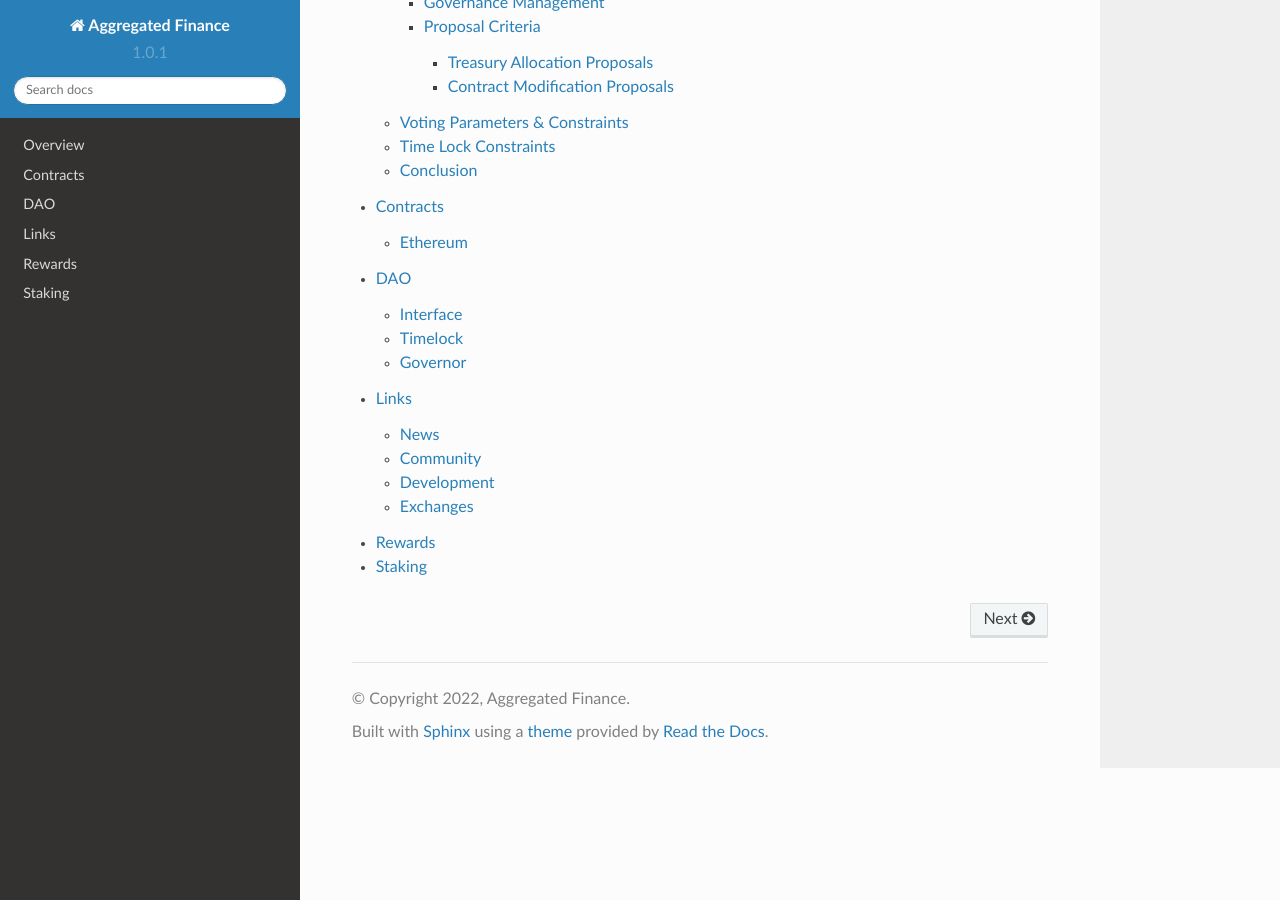
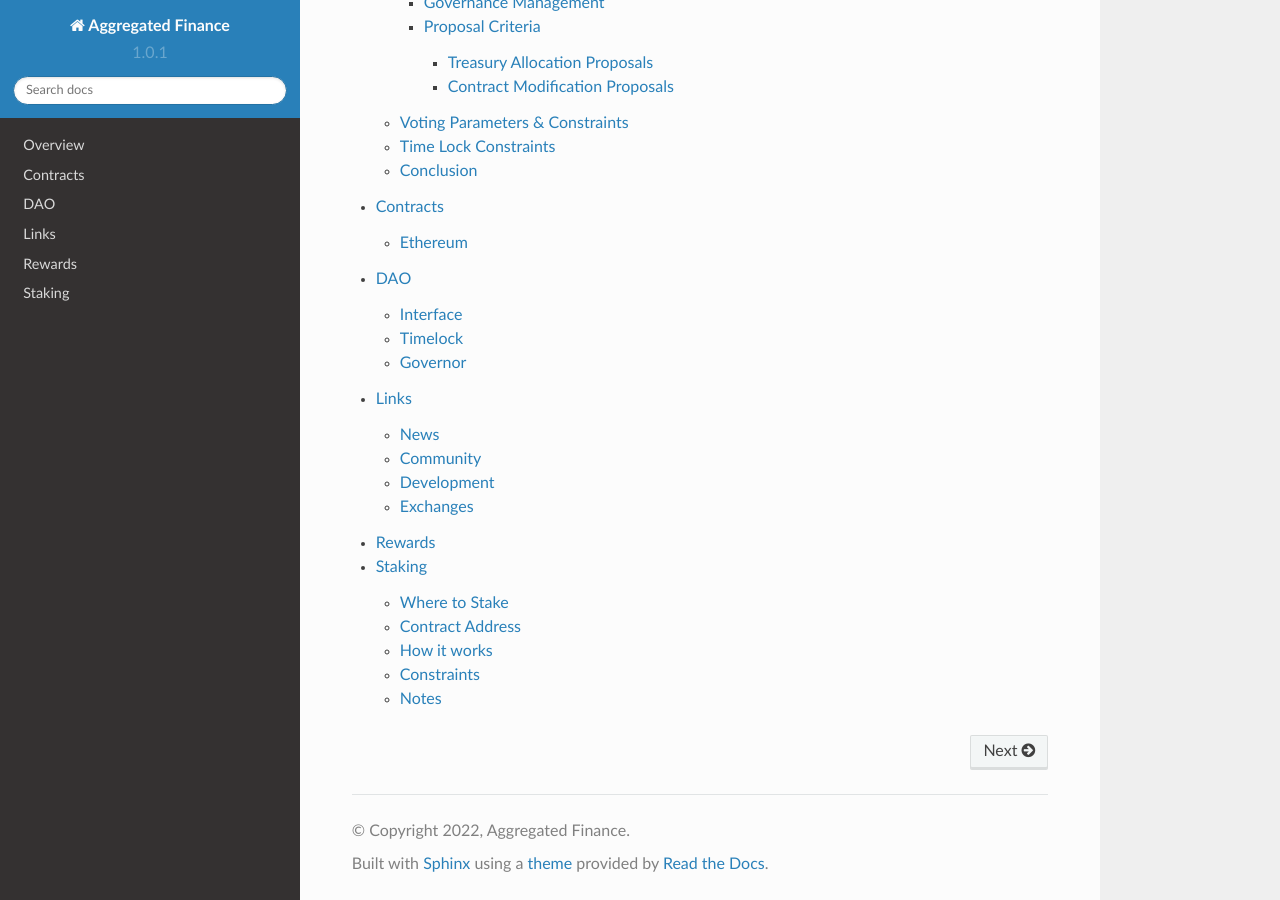
Before and after one commit to aggregatedfinance/agfi-docs, a Sphinx documentation site: the page built from docs/source/index.rst, in a window 1280 px wide and 900 px high, scrolled down 753 px. Built offline with Sphinx 7.4.7 and the Read the Docs theme 2.0.0, drawn with Linux system fonts in a browser that asks for light colours; some of the changed lines change nothing that is shown.

Commit message:
Update staking.rst

```diff
--- a/docs/source/staking.rst
+++ b/docs/source/staking.rst
@@ -5,4 +5,43 @@
 .. autosummary::
    :toctree: generated
 
-TODO
+--------------
+Where to Stake
+--------------
+
+To stake, use the AGFI dashboard:
+
+* `Dashboard <https://aggregated.finance/dashboard/my>`_
+
+----------------
+Contract Address
+----------------
+
+Refer to the address listed on the contracts page:
+
+:doc:`contracts`
+
+------------
+How it works
+------------
+
+Tax channel 4 on the AGFI token contract collects a percentage of every Uniswap AGFI buy and sell. Once the tax channel is executed (every 5th Uniswap sell), it will send the collected AGFI taxes directly to the staking contract.
+
+The staking contract will then instantly distribute those reward tokens according to the amount of tokens you have staked versus how many you're staking in relation to everyone else. The more people that stake, the more dilution of the reward across all stakers. The fewer people that stake, the more concentrated the rewards become to all stakers.
+
+Annual Percentage Rate (APR) is not fixed for the pool. It changes based on how many AGFI tokens are being traded on Uniswap, and how many transactions are occurring on Uniswap. The higher the volume, the more distributions to stakers. The lower the volume, the fewer distributions to stakers.
+
+-----------
+Constraints
+-----------
+
+There are 2 constraints that are caused by staking:
+
+1. Stakers cannot vote on proposals when their tokens are staked. When a proposal is scheduled to run they will just need to unstake, vote, and then stake again. No staking rewards would be missed in this process (unless tokens are distributed to the staking contract while they perform their vote), but they will have to pay the network fees to move in and out of the staking pool.
+2. Stakers cannot collect their ETH rewards whilst staked. Their rewards are assigned to the staking contract (which cannot claim them), and then when they unstake their rewards are returned to them. Once a person unstakes, they can claim whatever ETH rewards they have pending.
+
+-----
+Notes
+-----
+
+The current staking contract is a fork of the sJOE staking contract from Trader Joe with some reentrancy guards added. sJOE stakes JOE and distributes USDC to stakers. This contract stakes AGFI and distributes AGFI. This contract can support more reward tokens being added so stakers can receive multiple reward tokens at once.
```
